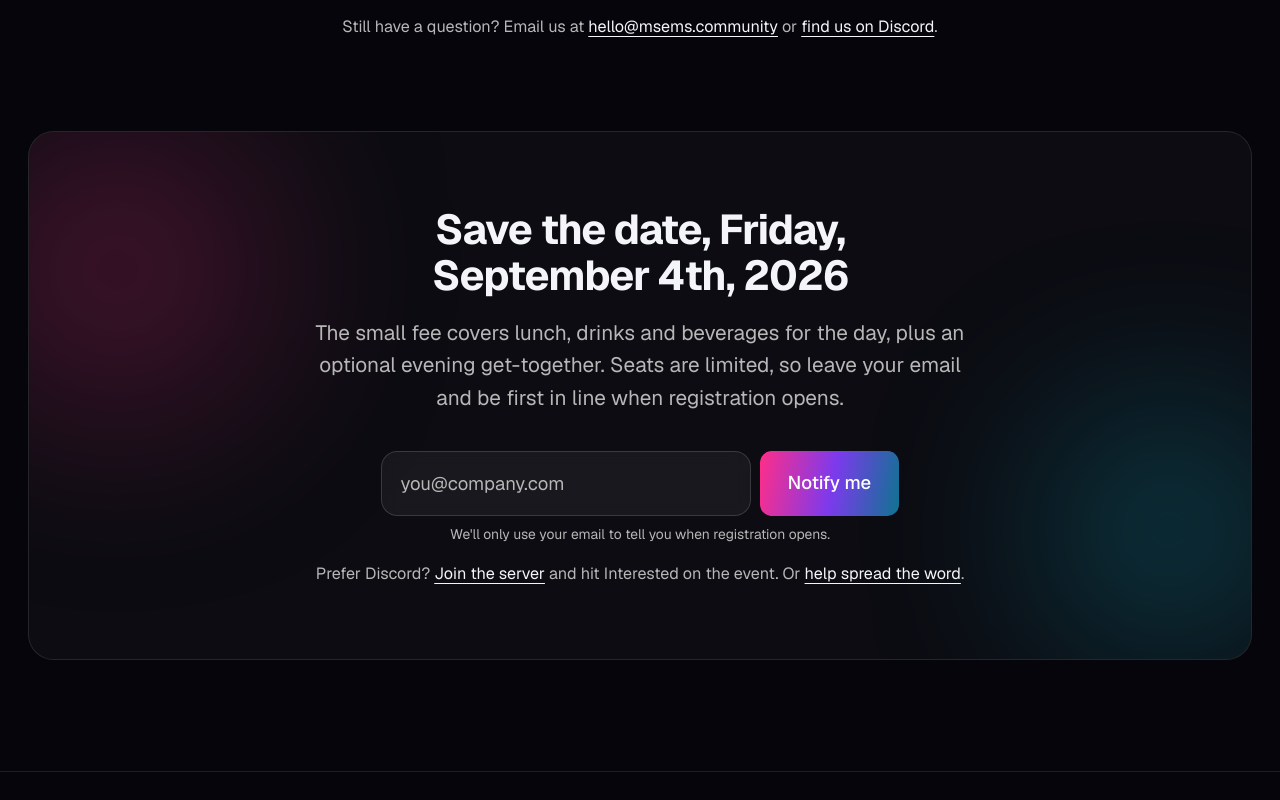
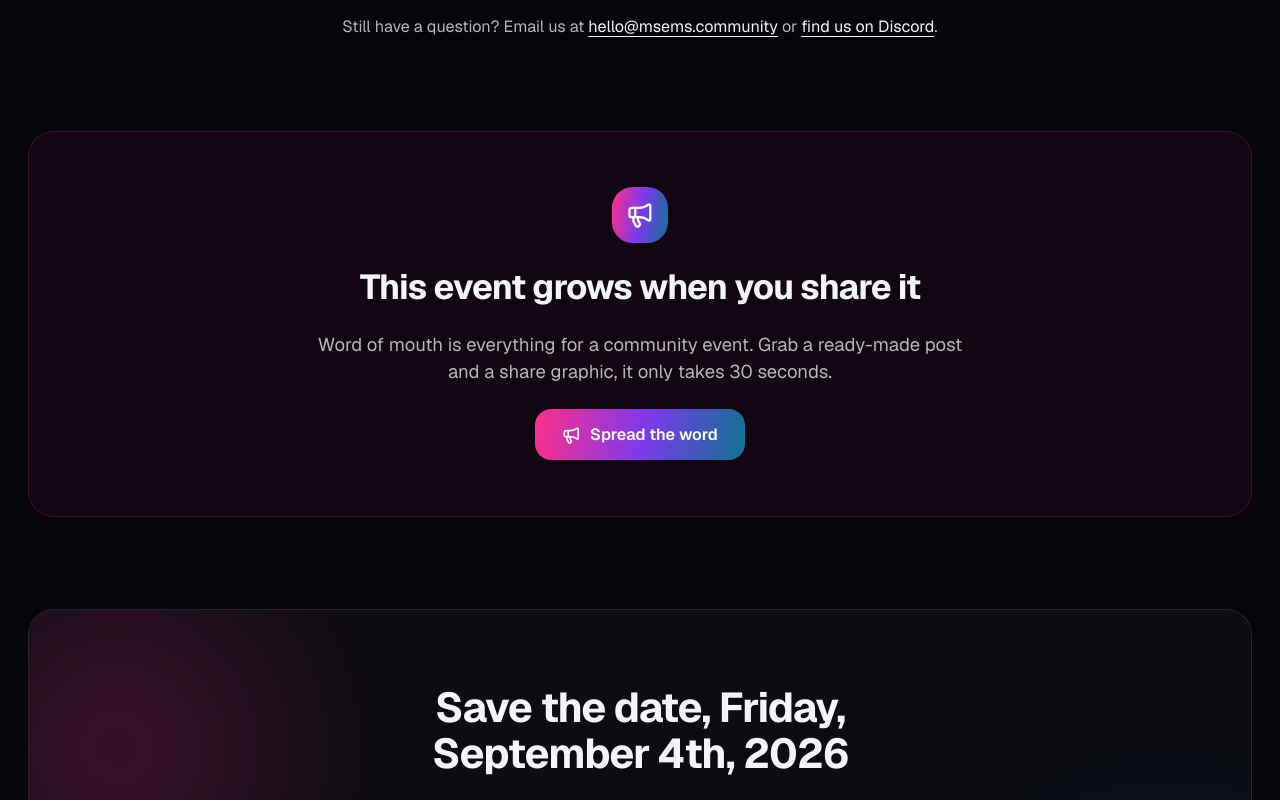
Before and after one commit to Microsoft-EMS-Community/msems-landing, a Next.js app: page / in a window 1280 px wide. Shown: the part 8460-9260 px from the top of the page. Built offline with nearby package versions, Linux system fonts and the light colour scheme; no server answers; the database is empty.

Commit message:
feat: dedicated 'Spread the word' CTA band before the final CTA

```diff
--- a/src/app/page.tsx
+++ b/src/app/page.tsx
@@ -6,6 +6,7 @@ import {
   Users,
   Sparkles,
   Mic,
+  Megaphone,
 } from "lucide-react";
 import { AuroraBackground } from "@/components/aurora-background";
 import { FlyingBird } from "@/components/flying-bird";
@@ -490,6 +491,29 @@ export default async function Home() {
         </p>
       </section>
 
+      {/* ---------- Spread the word ---------- */}
+      <section className="mx-auto max-w-6xl px-4 pb-20 sm:px-6">
+        <div className="flex flex-col items-center gap-5 rounded-3xl border border-brand-pink/20 bg-brand-pink/[0.05] px-6 py-12 text-center sm:px-10">
+          <span className="grid size-12 place-items-center rounded-2xl brand-gradient-bg">
+            <Megaphone className="size-6 text-white" />
+          </span>
+          <h2 className="text-balance text-2xl font-bold tracking-tight sm:text-3xl">
+            This event grows when you share it
+          </h2>
+          <p className="max-w-xl text-muted-foreground">
+            Word of mouth is everything for a community event. Grab a ready-made
+            post and a share graphic, it only takes 30 seconds.
+          </p>
+          <a
+            href="/share"
+            className="sheen inline-flex items-center gap-2 rounded-xl brand-gradient-bg px-6 py-3 text-sm font-semibold text-white transition-opacity hover:opacity-90"
+          >
+            <Megaphone className="size-4" />
+            Spread the word
+          </a>
+        </div>
+      </section>
+
       {/* ---------- Final CTA with notify form ---------- */}
       <section
         id="notify"
@@ -521,14 +545,7 @@ export default async function Home() {
             >
               Join the server
             </a>{" "}
-            and hit Interested on the event. Or{" "}
-            <a
-              href="/share"
-              className="whitespace-nowrap text-foreground underline underline-offset-4 hover:text-brand-pink"
-            >
-              help spread the word
-            </a>
-            .
+            and hit Interested on the event.
           </p>
         </div>
       </section>
```
